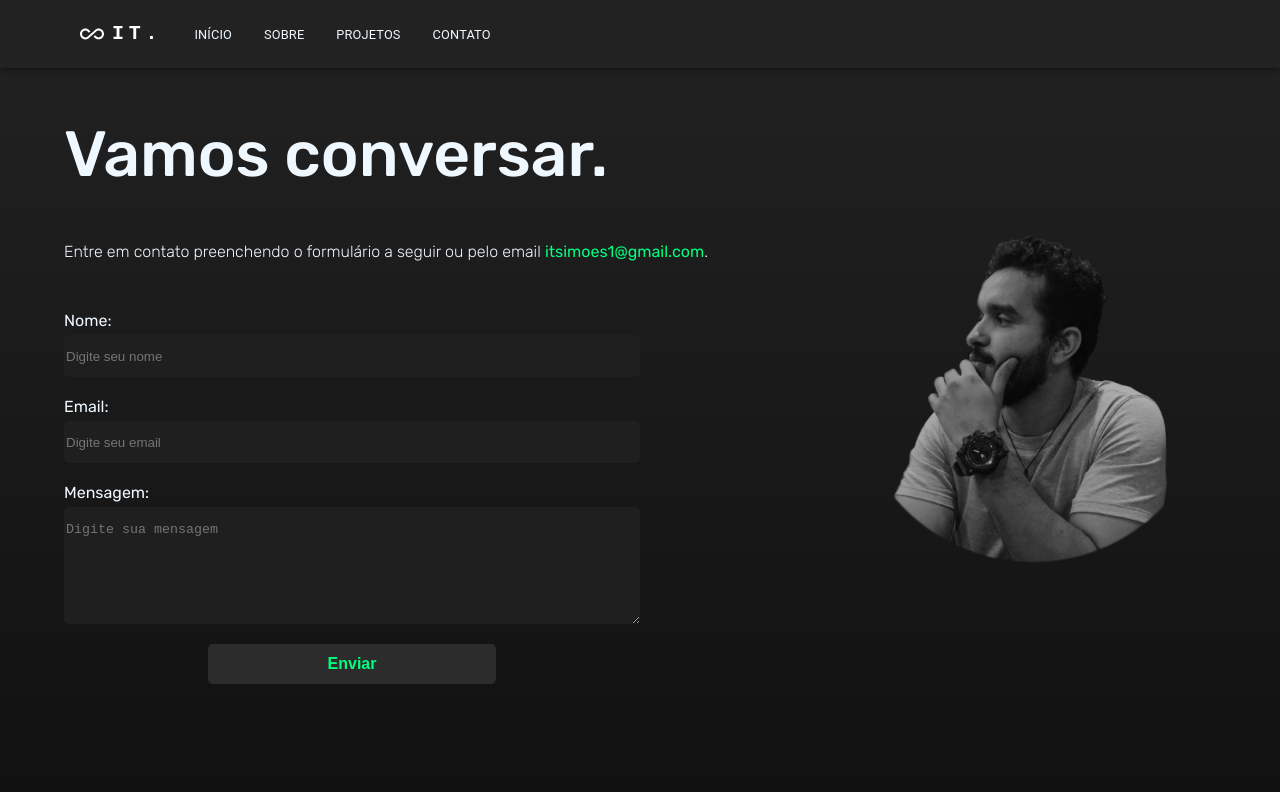
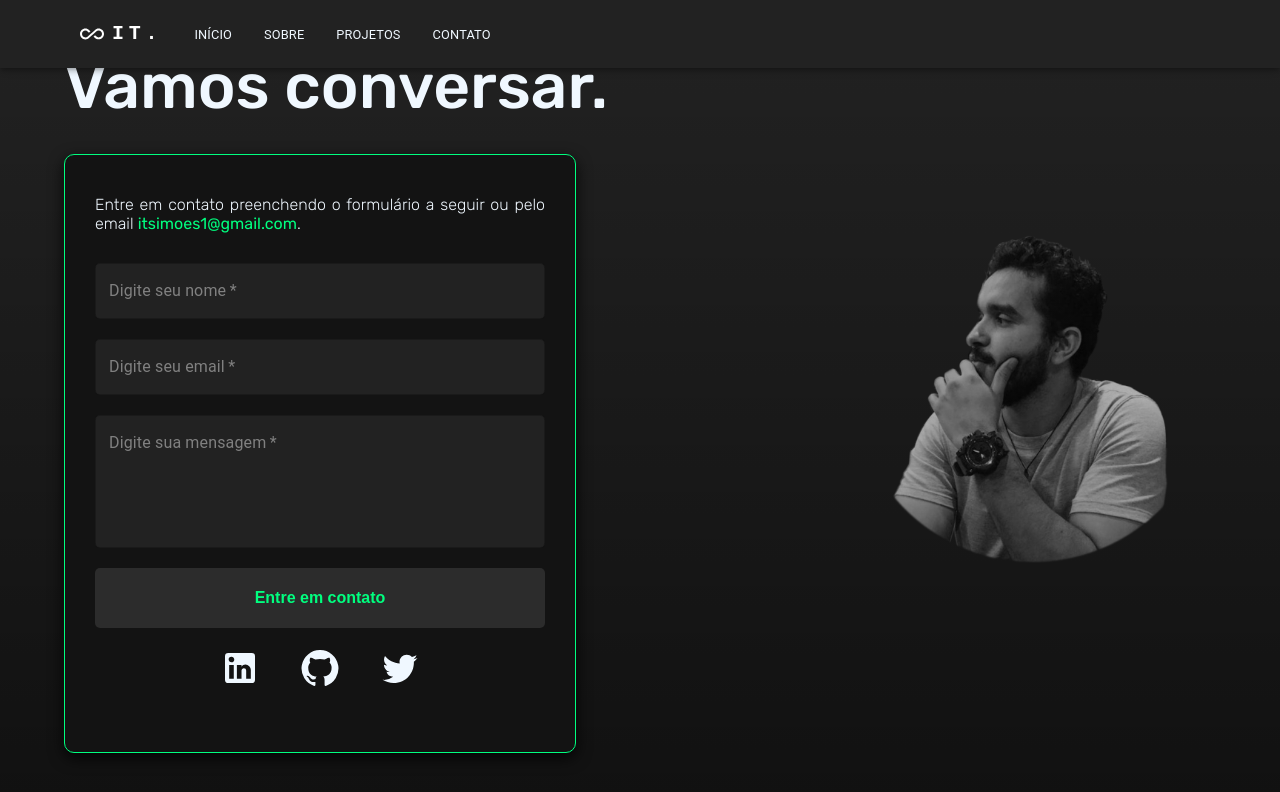
Before and after one commit to itsimoes/portfolio-site, a React (Create React App) app: page /#/contato in a window 1280 px wide. Shown: the top 792 px of the page. Built offline with nearby package versions, Linux system fonts and the light colour scheme.

Commit message:
formulario de contato refeito, novo layout, mensagem de confirmação e adição de redes sociais

```diff
--- a/src/components/Contact/Contact.jsx
+++ b/src/components/Contact/Contact.jsx
@@ -2,8 +2,14 @@ import { Container } from "@mui/system";
 import React from "react";
 import "./style.css";
 import { useState } from "react";
-import { useForm, ValidationError } from "@formspree/react";
-import { red } from "@mui/material/colors";
+import { ValidationError, useForm } from "@formspree/react";
+import { TextField } from "@mui/material";
+import { inputLabelClasses } from "@mui/material/InputLabel";
+
+//social media icons
+import LinkedInIcon from "@mui/icons-material/LinkedIn";
+import GitHubIcon from "@mui/icons-material/GitHub";
+import TwitterIcon from '@mui/icons-material/Twitter';
 
 const Contact = () => {
   const [name, setName] = useState("");
@@ -12,26 +18,43 @@ const Contact = () => {
 
   const [state, handleSubmit] = useForm("xayzqblp");
 
-  const divStyle = {
-    color: red
+  if (state.submitting && state.succeeded) {
+    console.log("enviado!");
+    console.log("submitting " + state.submitting);
+    console.log("suceeded " + state.succeeded);
+    document.getElementById("form-content").style.display = "none";
+    document.getElementById("thanks").style.display = "flex";
   }
 
-  const changeStep = (form, button, thanks) => {
-    document.getElementById(form).style.display = "none";
-    document.getElementById(button).style.display = "none";
-    document.getElementById(thanks).style.display = "block";
-    console.log(name);
-    console.log(email);
-    console.log(message);
-  };
+  function submitForm(e) {
+    // e.preventDefault();
+    // document.getElementById("form-content").style.display = "none";
+    // document.getElementById("thanks").style.display = "flex";
+    console.log("state = false");
+    console.log(state.succeeded);
+  }
 
-  if (state.succeeded) {
-    changeStep("contact-button", "contact-form", "thanks");
+  function backToForm(e) {
+    e.preventDefault();
+    document.getElementById("form-content").style.display = "flex";
+    document.getElementById("thanks").style.display = "none";
+
+    state.succeeded = false;
+    console.log("state = false");
   }
 
   return (
     <Container className="wrapper">
-      <h1 className="title">Vamos conversar.</h1>
+      <h1 id="vamos-conversar" className="title">
+        Vamos conversar.
+      </h1>
+      <form
+        id="contact-form"
+        className="form"
+        method="POST"
+        onSubmit={handleSubmit}
+      >
+        <div id="form-content">
           <p className="contact-p">
             Entre em contato preenchendo o formulário a seguir ou pelo email{" "}
             <a href="mailto:itsimoes1@gmail.com?subject=Olá!" class="links">
@@ -39,53 +62,111 @@ const Contact = () => {
             </a>
             .
           </p>
-      <div className="form-wrapper">
-        <form
-          className="form"
-          id="contact-form"
-          method="POST"
-          onSubmit={handleSubmit}
-        >
-          <label>Nome:</label>
-          <input
-            className="textField"
-            type="text"
+
+          <TextField
+            required //mudar o método de requerimento por uma função
             name="nome"
-            placeholder="Digite seu nome"
-            required
             value={name}
             onChange={(e) => setName(e.target.value)}
+            className="textField"
+            label="Digite seu nome"
+            variant="outlined"
+            sx={{ bgcolor: "#222", borderRadius: "5px" }}
+            InputProps={{
+              sx: {
+                color: "aliceblue",
+                "&:hover fieldset": {
+                  border: "2px solid springgreen !important",
+                  borderRadius: "5px",
+                },
+                "&:focus-within fieldset, &:focus-visible fieldset": {
+                  border: "2px solid springgreen !important",
+                },
+              },
+            }}
+            InputLabelProps={{
+              sx: {
+                // set the color of the label when not shrinked
+                color: "gray",
+                [`&.${inputLabelClasses.shrink}`]: {
+                  // set the color of the label when shrinked (usually when the TextField is focused)
+                  color: "springgreen",
+                },
+              },
+            }}
           />
-
-          <label>Email:</label>
-          <input
-            className="textField"
-            id="email"
+          <TextField
+            required //mudar o método de requerimento por uma função
             type="email"
             name="email"
-            placeholder="Digite seu email"
-            required
             value={email}
             onChange={(e) => setEmail(e.target.value)}
+            className="textField"
+            label="Digite seu email"
+            variant="outlined"
+            sx={{ bgcolor: "#222", borderRadius: "5px" }}
+            InputProps={{
+              sx: {
+                color: "aliceblue",
+                "&:hover fieldset": {
+                  border: "2px solid springgreen !important",
+                  borderRadius: "5px",
+                },
+                "&:focus-within fieldset, &:focus-visible fieldset": {
+                  border: "2px solid springgreen !important",
+                },
+              },
+            }}
+            InputLabelProps={{
+              sx: {
+                // set the color of the label when not shrinked
+                color: "gray",
+                [`&.${inputLabelClasses.shrink}`]: {
+                  // set the color of the label when shrinked (usually when the TextField is focused)
+                  color: "springgreen",
+                },
+              },
+            }}
           />
-          <ValidationError prefix="Email" field="email"  errors={state.errors} style={divStyle}/>
-          <label>Mensagem:</label>
-          <textarea
-            className="textField"
-            id="message"
-            type="text-area"
+          <ValidationError prefix="Email" field="email" errors={state.errors} />
+          <TextField
+            required //mudar o método de requerimento por uma função
             name="message"
-            placeholder="Digite sua mensagem"
-            required
             value={message}
             onChange={(e) => setMessage(e.target.value)}
+            multiline
+            className="textField"
+            label="Digite sua mensagem"
+            variant="outlined"
+            sx={{ bgcolor: "#222", borderRadius: "5px" }}
+            InputProps={{
+              sx: {
+                color: "aliceblue",
+                "&:hover fieldset": {
+                  border: "2px solid springgreen !important",
+                  borderRadius: "5px",
+                },
+                "&:focus-within fieldset, &:focus-visible fieldset": {
+                  border: "2px solid springgreen !important",
+                },
+              },
+            }}
+            InputLabelProps={{
+              sx: {
+                // set the color of the label when not shrinked
+                color: "gray",
+                [`&.${inputLabelClasses.shrink}`]: {
+                  // set the color of the label when shrinked (usually when the TextField is focused)
+                  color: "springgreen",
+                },
+              },
+            }}
           />
           <ValidationError
             prefix="Message"
             field="message"
             errors={state.errors}
           />
-          {/* {currentStep} */}
           <button
             id="contact-button"
             className="contact-button"
@@ -94,14 +175,38 @@ const Contact = () => {
             value="Enviar"
             disabled={state.submitting}
           >
-            Enviar
+            Entre em contato
           </button>
+        </div>
+        <div id="thanks">
+          <p>Muito Obrigado!</p>
+          <p>Entrarei em contato em breve!</p>
+          {/* <button className="contact-button" onClick={backToForm}>Voltar</button> */}
+        </div>
+        <div className="socialmedia-wrapper">
+            <a
+              href="https://linkedin.com/in/itsimoes"
+              target="_blank"
+              rel="noreferrer"
+            >
+              <LinkedInIcon className="socialmedia-icon" />
+            </a>
+            <a
+              href="https://github.com/itsimoes"
+              target="_blank"
+              rel="noreferrer"
+            >
+              <GitHubIcon className="socialmedia-icon" />
+            </a>
+            <a
+              href="https://twitter.com/d_rtypaw"
+              target="_blank"
+              rel="noreferrer"
+            >
+              <TwitterIcon className="socialmedia-icon" />
+            </a>
+          </div>
       </form>
-        <div id="thanks">
-          <p className="success-msg">Mensagem enviada!</p>
-          <p>Entrarei em contato em breve.</p>
-        </div>
-      </div>
     </Container>
   );
 };
--- a/src/components/Contact/style.css
+++ b/src/components/Contact/style.css
@@ -1,31 +1,52 @@
-.form-wrapper {
-    width: 50%;
-}
-@media screen and (max-width: 791px) {
-    .form-wrapper {
-        width: 100%;
-    }
+#vamos-conversar {
+    margin-bottom: 30px;
 }
 
 .form {
     display: flex;
     flex-direction: column;
+    width: 450px;
+    /* height: 450px; */
+    padding-top: 40px;
+    padding-bottom: 40px;
+    justify-content: center;
+    padding-left: 30px;
+    padding-right: 30px;
+    border: 1px solid springgreen;
+    border-radius: 10px;
+    background-color: rgb(19, 19, 19);
+    box-shadow: rgba(0, 0, 0, 0.8) 0px 5px 15px;
+}
+
+#form-content {
+    display: flex;
+    flex-direction: column;
+}
+
+#thanks {
+    display: none;
+    flex-direction: column;
+    justify-content: center;
+    align-items: center;
+    align-self: center;
+}
+
+#thanks p {
+    font-size: large;
+    font-weight: 400;
+
+    width: auto;
 }
 
 .contact-p {
-    margin-top: 50px;
-    margin-bottom: 50px;
+    margin-top: 0px;
+    margin-bottom: 20px;
+    width: 100%;
 }
 
 .textField {
-    height: 40px;
-    margin-top: 5px;
-    margin-bottom: 20px;
-    border-radius: 5px;
-    background-color: rgb(31, 31, 31);
-    color: white;
-    outline: none;
-    border: 0;
+    margin-top: 10px !important;
+    margin-bottom: 10px !important;
 }
 
 textarea {
@@ -35,8 +56,9 @@ textarea {
 }
 
 .contact-button {
-    height: 40px;
-    width: 50%;
+    margin-top: 10px;
+    height: 60px;
+    width: 100%;
     align-self: center;
     background-color:  rgb(44, 44, 44);
     color: springgreen;
@@ -52,7 +74,7 @@ textarea {
 .contact-button:hover {
     background-color: springgreen;
     color: rgb(44, 44, 44);
-
+    cursor: pointer;
     -webkit-transition: all 0.3s ease-in;
     transition: all 0.3s ease-in;
 }
@@ -65,6 +87,30 @@ textarea {
     color: lightgreen;
 }
 
-#thanks {
-    display: none;
+.socialmedia-wrapper {
+    display: flex;
+    align-self: center;
 }
+.socialmedia-icon {
+    color: aliceblue;
+    text-decoration: none !important;
+    font-size: 40px !important;
+    margin: 20px;
+    /* margin-top: 100px; */
+
+    -webkit-transition: all 0.3s ease-in;
+    transition: all 0.3s ease-in;
+}
+
+.socialmedia-icon:hover {
+    color: springgreen;
+
+    -webkit-transition: all 0.3s ease-in;
+    transition: all 0.3s ease-in;
+}
+
+@media screen and (max-width: 510px) {
+    .form {
+        width: 80%;
+    }
+}
```
Also changed, not shown: src/components/Contact/UserForm.jsx (deleted, +0 -50 lines). Lines whose indentation alone changed are shown as unchanged.
